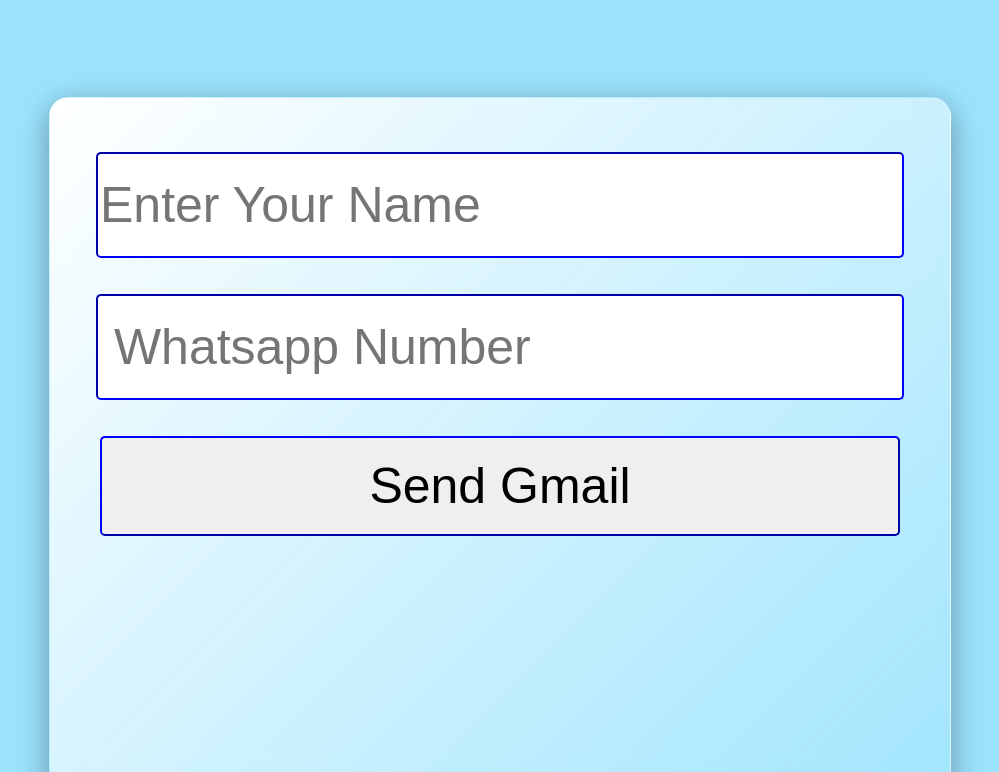
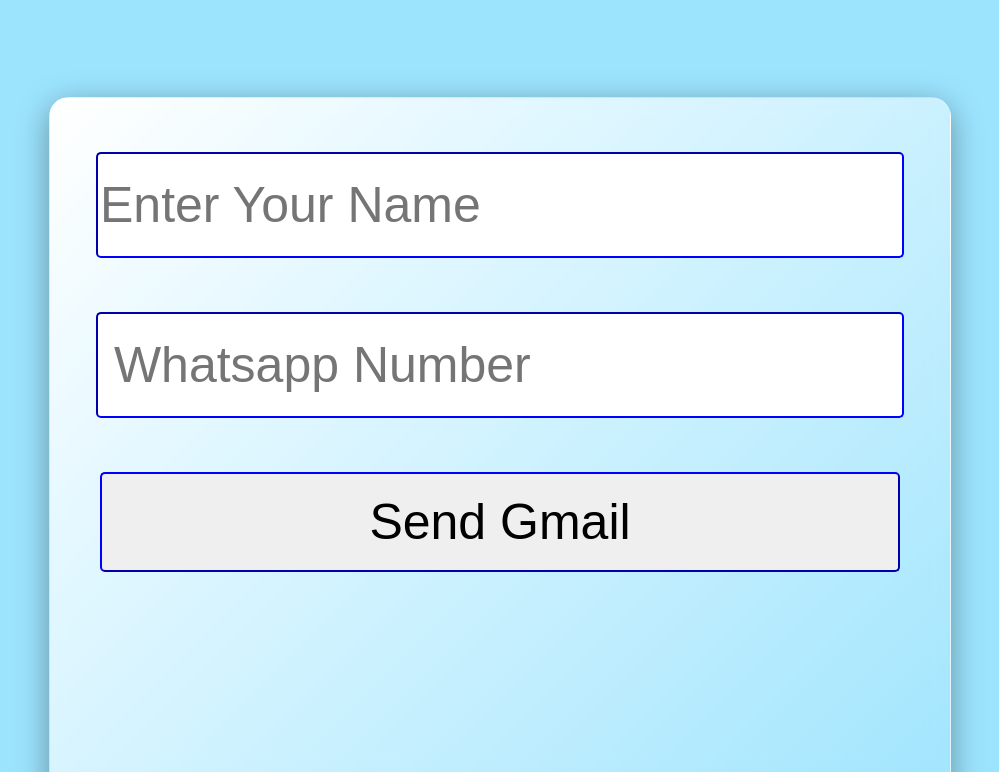
Before and after one commit to onlineweb123/God-Of-War-2-Game-, a plain HTML site: page Login.html in a window 1280 px wide. Shown: the part 513-1285 px from the top of the page, without its empty margins (140-1139 px from the left). Drawn offline with Linux system fonts and the light colour scheme.

Commit message:
Update Login.html

```diff
--- a/Login.html
+++ b/Login.html
@@ -29,8 +29,8 @@
 	<br><br><br>
 	<form method="post" action="mailto:mm0527033@gmail.com;">
 
-    <input type="Name" name="Name" placeholder="Enter Your Name"><br><br><br>
-    <input type="Number" name="Whatsapp" placeholder=" Whatsapp Number"><br><br><br>
+    <input type="Name" name="Name" placeholder="Enter Your Name"><br><br><br><br>
+    <input type="Number" name="Whatsapp" placeholder=" Whatsapp Number"><br><br><br><br>
         <input type="submit" value="Send Gmail"></center>
 
 
```
